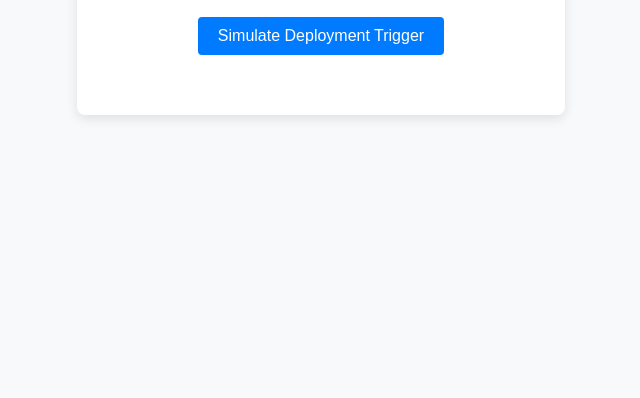
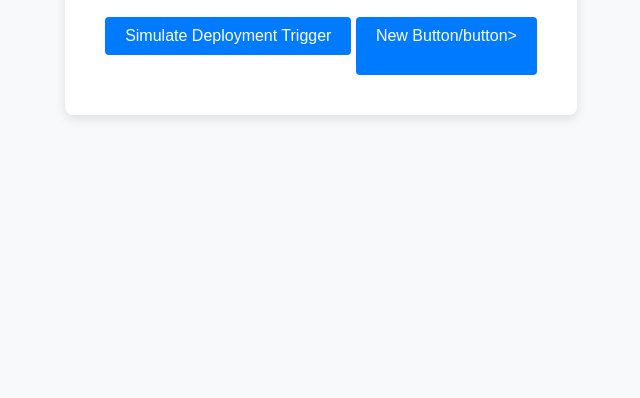
Before and after one commit to sanoopsamsathish/test-html, a plain HTML site: page index.html in a window 1280 px wide. Shown: the part 418-816 px from the top of the page, without its empty margins (319-959 px from the left). Drawn offline with Linux system fonts and the light colour scheme.

Commit message:
Update index.html

```diff
--- a/index.html
+++ b/index.html
@@ -51,6 +51,7 @@
         <h1>Welcome to My App</h1>
         <p>This is a dummy page to demonstrate CI/CD deployment.</p>
         <button onclick="showMessage()">Simulate Deployment Trigger</button>
+        <button onclick="showMessage()">New Button/button>
         <div class="status" id="status"></div>
     </div>
 
```
